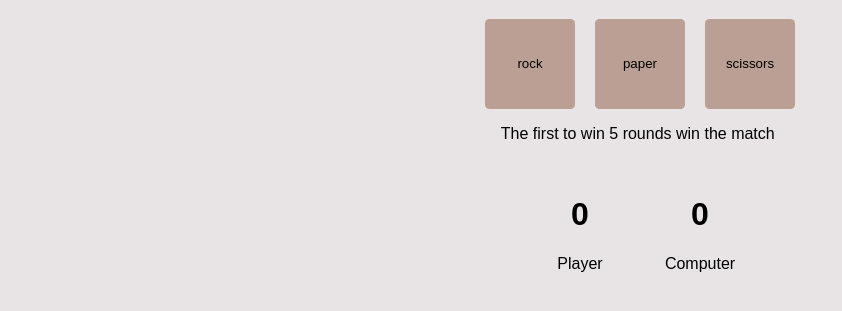
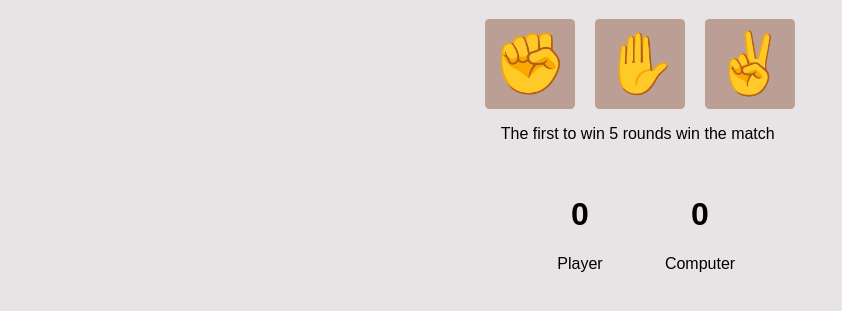
Before and after one commit to ABustos2606/odin-rock-paper-scissors, a plain HTML site: page index.htm in a window 1280 px wide. Shown: the part 97-408 px from the top of the page, without its empty margins (0-842 px from the left). Drawn offline with Linux system fonts and the light colour scheme.

Commit message:
buttons changed

```diff
--- a/index.htm
+++ b/index.htm
@@ -14,9 +14,9 @@
     <div class="main">
         <h1 id="message">Choose your weapon:</h1>
         <div class="btn-container">
-            <button class="options">rock</button>
-            <button class="options">paper</button>
-            <button class="options">scissors</button>
+            <button class="options" id="rock">✊</button>
+            <button class="options" id="paper">✋</button>
+            <button class="options" id="scissors">✌</button>
         </div>
         <div class="info">
             <p id="details">The first to win 5 rounds win the match</p>
--- a/main.js
+++ b/main.js
@@ -7,7 +7,7 @@ const options = document.querySelectorAll(".options");
 
 options.forEach((option) => {
     option.addEventListener("click", function () {
-        playerChoice = this.textContent;
+        playerChoice = this.id;
 
         if (compScore < 5 && playerScore < 5){
             game();
--- a/style.css
+++ b/style.css
@@ -42,6 +42,7 @@ header .title {
     background-color: #bb9f94;
     border-radius:5%;
     border: none;
+    font-size: 60px;
 }
 
 .btn-container button:hover {
```
